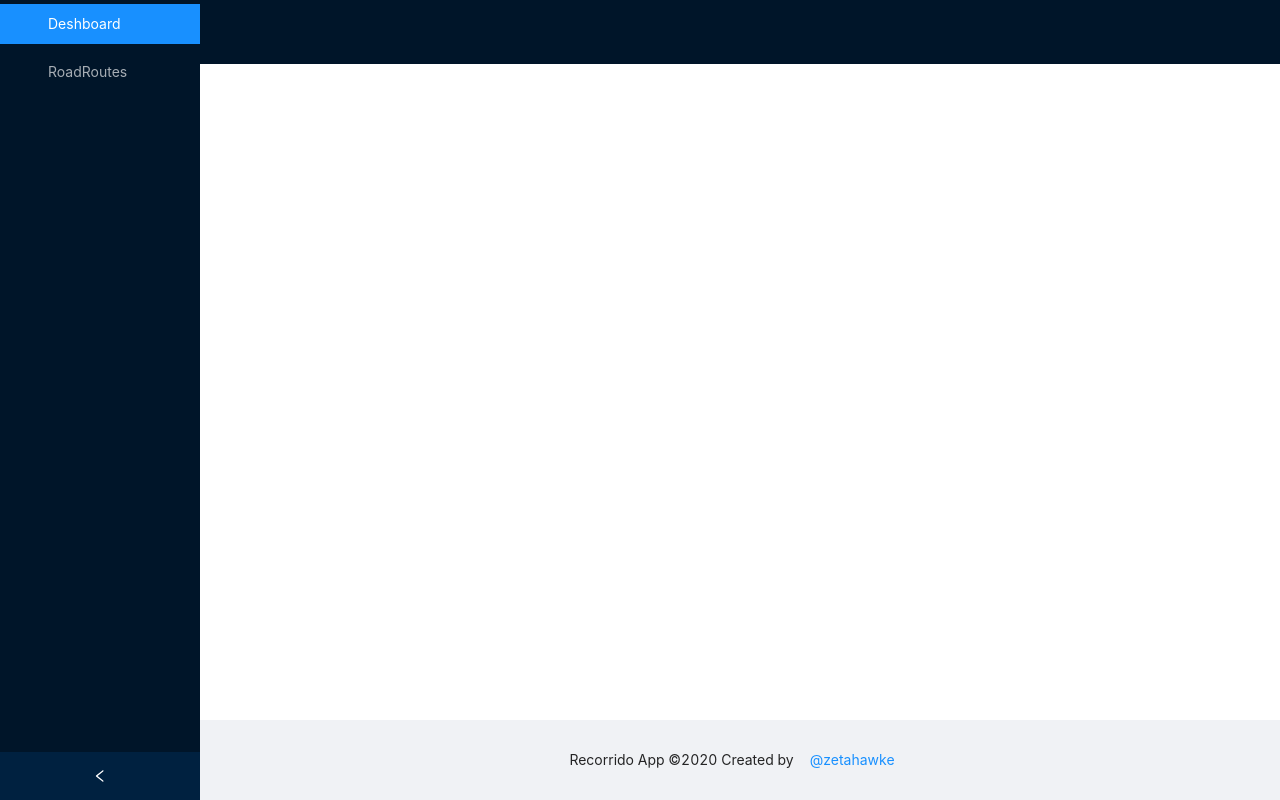
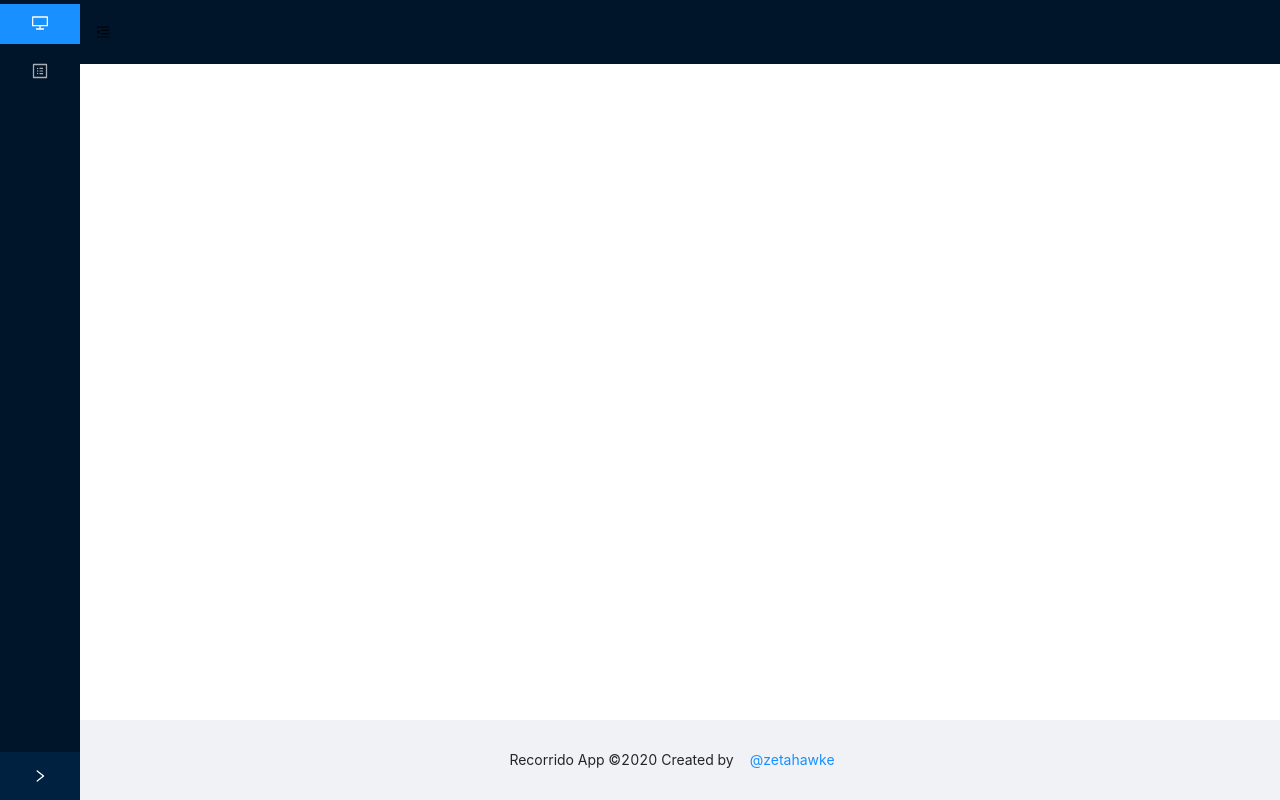
Before and after one commit to zetahawke/recorrido-app, a React (Create React App) app: page / in a window 1280 px wide. Both pictures are taken after a click on the element 100 px from the left and 776 px from the top of the page. Built offline with nearby package versions, Linux system fonts and the light colour scheme.

Commit message:
Feat: Adding working sider layout

```diff
--- a/src/App.js
+++ b/src/App.js
@@ -1,25 +1,12 @@
-import React, { Component } from 'react';
+import React from 'react';
 import './App.css';
 import MainRouter from './components/main/app_router';
 
-class RecorridoApp extends Component {
-  state = {
-    collapsed: false
-  };
-
-  onCollapse = collapsed => {
-    this.setState({ collapsed });
-  };
-  toggle = () => {
-    this.setState({
-      collapsed: !this.state.collapsed
-    });
-  };
-
+class RecorridoApp extends React.PureComponent {
   render () {
     return (
       <>
-        <MainRouter props={ { onCollapse: this.onCollapse, toggle: this.toggle, state: this.state } }></MainRouter>
+        <MainRouter />
       </>
     );
   }
--- a/src/components/main/layout.js
+++ b/src/components/main/layout.js
@@ -5,17 +5,32 @@ import MainFooter from './layout/footer'
 import MainHeader from './layout/header';
 import { Layout } from 'antd';
 
-const MainLayout = (props) => {
-  return (
-    <Layout className='layout-100'>
-      <MainSider></MainSider>
-      <Layout>
-        <MainHeader></MainHeader>
-        <MainContainer></MainContainer>
-        <MainFooter></MainFooter>
+class MainLayout extends React.PureComponent {
+  state = {
+    collapsed: false
+  };
+
+  onCollapse = collapsed => {
+    this.setState({ collapsed });
+  };
+  toggle = () => {
+    this.setState({
+      collapsed: !this.state.collapsed
+    });
+  };
+
+  render () {
+    return (
+      <Layout className='layout-100'>
+        <MainSider onCollapse={ this.onCollapse } toggle={ this.toggle } collapsed={ this.state.collapsed } />
+        <Layout>
+          <MainHeader onCollapse={ this.onCollapse } toggle={ this.toggle } collapsed={ this.state.collapsed } />
+          <MainContainer />
+          <MainFooter />
+        </Layout>
       </Layout>
-    </Layout>
-  )
+    )
+  }
 };
 
 export default MainLayout
--- a/src/components/main/layout/header.js
+++ b/src/components/main/layout/header.js
@@ -1,17 +1,17 @@
 import React from 'react';
 import { Layout } from 'antd';
-import Icon from '@ant-design/icons';
+import { MenuFoldOutlined, MenuUnfoldOutlined } from '@ant-design/icons';
 const { Header } = Layout;
 
-const MainHeader = (props) => {
+const MainHeader = ({toggle, collapsed}) => {
+  console.log(toggle, collapsed)
   return (
     <Header className='main-header'>
-      <Icon
-        className="trigger"
-        type={props.collapsed ? "menu-unfold" : "menu-fold"}
-        style={{ cursor: "pointer" }}
-        onClick={props.toggle}
-      />
+      {
+        collapsed ?
+          <MenuFoldOutlined className="trigger" onClick={toggle}/> :
+          <MenuUnfoldOutlined className="trigger" onClick={toggle}/>
+      }
     </Header>
   );
 }
--- a/src/components/main/layout/sider/menu.js
+++ b/src/components/main/layout/sider/menu.js
@@ -1,19 +1,19 @@
 import React from 'react';
 import { Menu } from 'antd'
-import Icon from '@ant-design/icons';
 import { BrowserRouter as Link } from "react-router-dom";
+import { ProfileOutlined, DesktopOutlined } from '@ant-design/icons';
 
 const MainMenu = () => {
   return (
     <>
       <Menu theme="dark" defaultSelectedKeys={["1"]} mode="inline">
         <Menu.Item key="1">
-          <Icon type="desktop" />
+          <DesktopOutlined />
           <span>Deshboard</span>
           <Link to="/" />
         </Menu.Item>
         <Menu.Item key="2">
-          <Icon type="ProfileOutlined" />
+          <ProfileOutlined />
           <span>RoadRoutes</span>
           <Link to="/road_routes" />
         </Menu.Item>
```
